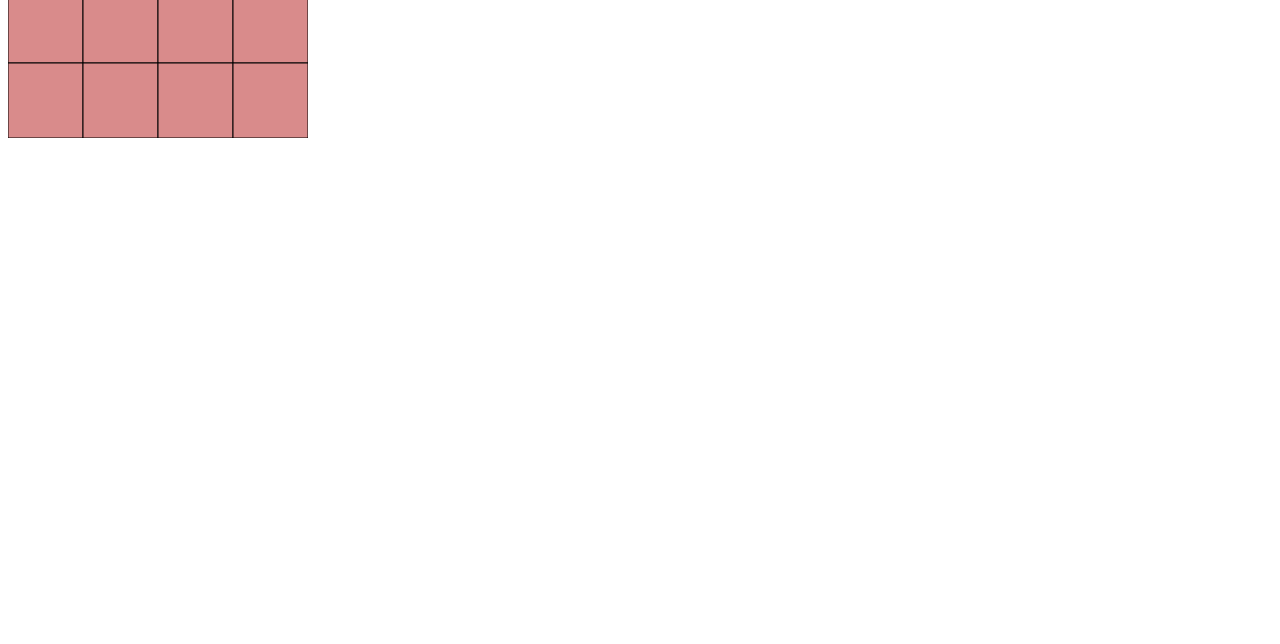
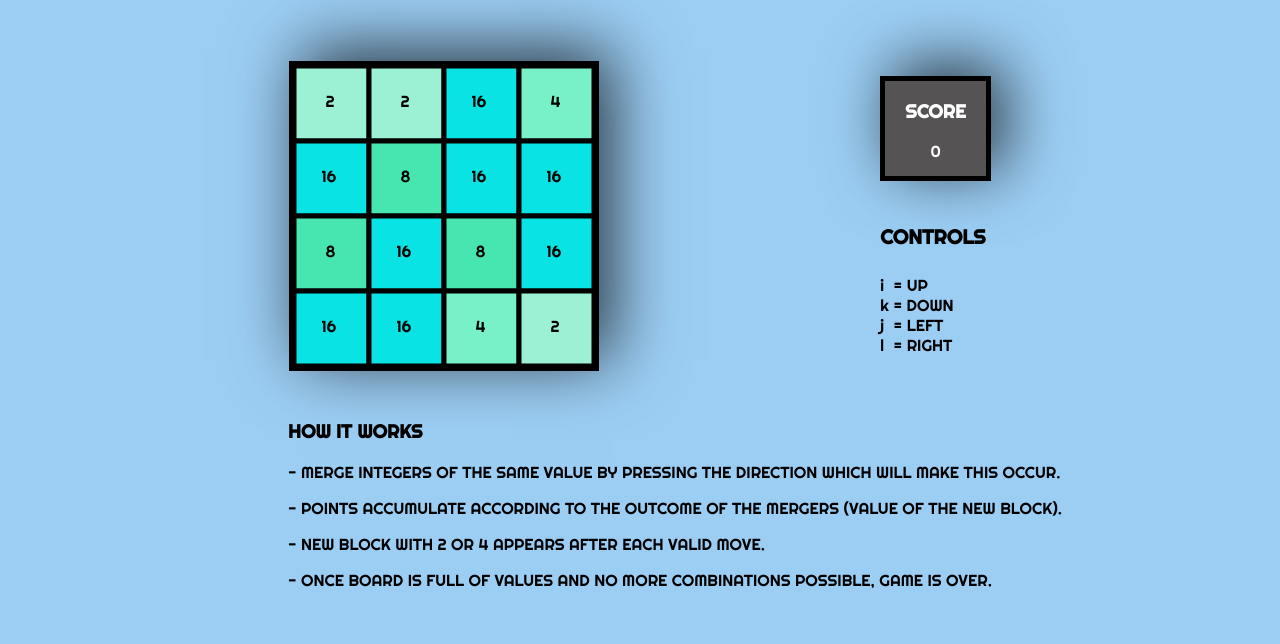
Before and after one commit to B-Musick/2048-game, a plain HTML site: page index.html in a window 1280 px wide. Shown: the part 170-814 px from the top of the page. Drawn offline with nearby package versions, Linux system fonts and the light colour scheme.

Commit message:
Game is completely styled, all is working, just need to let a 4 randomly pop up on screen and add odds to this occuring

```diff
--- a/board.js
+++ b/board.js
@@ -12,9 +12,10 @@ class Board {
         this.score = 0;
         // Display the score
         this.screenBody = d3.select('body');
-
+        this.boardScoreContainer = d3.select('#board-score-container')
+        this.scoresControlsContainer = d3.select('.score-controls-container');
         // Select the svg board
-        this.boardDisplay = d3.select('svg');
+        this.boardDisplay = d3.select('svg').attr('id','board-display');
 
         // Board Dimensions
         this.blockWidth = (this.boardDisplay.attr('width'))/this.grid.length; // Width of individual blocks
@@ -100,7 +101,7 @@ class Board {
         }
         if(!this.printedBoard){
             // Displays the elements only needed to be set once (SCORE BANNER)
-            this.screenBody.append('div').attr('id', 'score-banner');
+            this.scoresControlsContainer.append('div').attr('id', 'score-banner');
             d3.select('#score-banner').append('h3').text('SCORE');
             d3.select('#score-banner').append('p').attr('id','score-value'); // Shows score, changed in printBoard()
             this.printedBoard = true; // Prevent this if block from being printed again (unless new game)
@@ -125,7 +126,7 @@ class Board {
             // If zero then red tile, else set to color object value
             .style('fill', zero ? '#d98b8b':this.color[value])
             .style('stroke', 'black')
-            .style('stroke-width', 1)
+            .style('stroke-width', 5)
 
         board.append('text')
             .text(zero ? '' :grid[i][j] + "") // If zero put blank '', else put the value
@@ -304,7 +305,8 @@ let playGame=(arr)=>{
             }else{
                 // If the game is over, print to screen and remove keylistener for keydown
                 d3.select('body').append('h1')
-                    .text('Game Over!')
+                    .attr('id','game-over')
+                    .text('GAME OVER!')
                     .style('color', 'black')
                     .style('text-align', 'center');
                 board.printBoard();
@@ -319,7 +321,8 @@ let playGame=(arr)=>{
 }
 
 // Start game
-playGame([[2, 2, 0, 0], [0, 0, 0, 0], [0, 0, 0, 0], [0, 0, 0, 0]]);
+playGame([[2, 2, 16, 4], [16, 8, 16, 16], [8, 16, 8, 16], [16, 16, 4, 2]]);
+// playGame([[2, 2, 0, 0], [0, 0, 0, 0], [0, 0, 0, 0], [0, 0, 0, 0]]);
 
 
 
--- a/index.css
+++ b/index.css
@@ -1,7 +1,79 @@
 body{
+    font-family: 'Righteous', cursive;
+    background-color: rgb(156, 206, 244);
+    align-items: center;
+}
+tab{
+    margin-left:5px;
+}
+
+#header{
+    display: block;
+
+    text-align: center;
+    font-size: 40px;
+}
+#board-score-container{
+    flex-wrap: wrap;
+    display:flex;
+    justify-content: space-evenly;
+    align-content: center;
+    padding-top: 3vh;
+
+
+}
+.score-controls-container{
     display: flex;
+    /* Reverse elements since want score on top */
+    flex-direction: column-reverse;
 }
+.score-controls-container ul{
+    list-style: none;
+    padding-left: 0 !important;
+}
+ul h4{
+    font-size: 20px;
+}
+
+#board-display{
+    display:flex;
+    border: 5px solid black;
+
+    -webkit-box-shadow: 13px -11px 65px 0px rgba(0,0,0,0.75);
+    -moz-box-shadow: 13px -11px 65px 0px rgba(0,0,0,0.75);
+    box-shadow: 13px -11px 65px 0px rgba(0,0,0,0.75);
+
+}
+
 #score-banner{
+    color: white;
+    text-align: center;
     display: block;
-    flex-wrap: nowrap;
+    padding: 20px;
+    background-color: rgb(85, 83, 83);
+    height: 95px;
+    padding: 0 20px;
+    border: 5px solid black;
+
+    -webkit-box-shadow: 13px -11px 65px 0px rgba(0,0,0,0.75);
+    -moz-box-shadow: 13px -11px 65px 0px rgba(0,0,0,0.75);
+    box-shadow: 13px -11px 65px 0px rgba(0,0,0,0.75);
 }
+
+#rules{
+    padding:30px;
+    padding-left: 100px;
+
+
+}
+
+#game-over{
+    z-index: 1;
+    position: absolute;
+    top: 45vh;
+    left: 40vw;
+    padding: 25px;
+    background-color: red;
+    color: yellow !important;
+    border: 5px solid black;
+}
--- a/index.html
+++ b/index.html
@@ -9,9 +9,39 @@
     <!-- Fix error getting https://stackoverflow.com/questions/31075893/im-getting-favicon-ico-error -->
     <link rel="shortcut icon" href="">
     <title>Board2048</title>
+    <link href="https://fonts.googleapis.com/css?family=Righteous&display=swap" rel="stylesheet">
+    <!-- font-family: 'Righteous', cursive; -->
 </head>
 <body>
-    <svg id="board-display" width="300" height="300"></svg>
+    <div id="header">
+        <h1>2048</h1>
+    </div>
+
+    <div id="board-score-container">
+        <svg id="board-display" width="300" height="300"></svg>
+        <div class="score-controls-container">
+            <ul>
+                <h4>CONTROLS</h4>
+                <li>i <tab>= UP</li>
+                <li>k = DOWN</li>
+                <li>j <tab>= LEFT</li>
+                <li>l <tab>= RIGHT</li>
+
+            </ul>
+        </div>
+    <div id="rules">
+        <h3>HOW IT WORKS</h3>
+        <p>- MERGE INTEGERS OF THE SAME VALUE BY PRESSING THE DIRECTION WHICH WILL MAKE THIS OCCUR. </p>
+        <p>- POINTS ACCUMULATE ACCORDING TO THE OUTCOME OF THE MERGERS (VALUE OF THE NEW BLOCK).</p>
+        <p>- NEW BLOCK WITH 2 OR 4 APPEARS AFTER EACH VALID MOVE.</p>
+        <p>- ONCE BOARD IS FULL OF VALUES AND NO MORE COMBINATIONS POSSIBLE, GAME IS OVER.</p>
+    </div>
+
+    </div>
+
+
+
+
     <script src='board.js'></script>
 
 </body>
```
Also changed, not shown: 1 other file.
